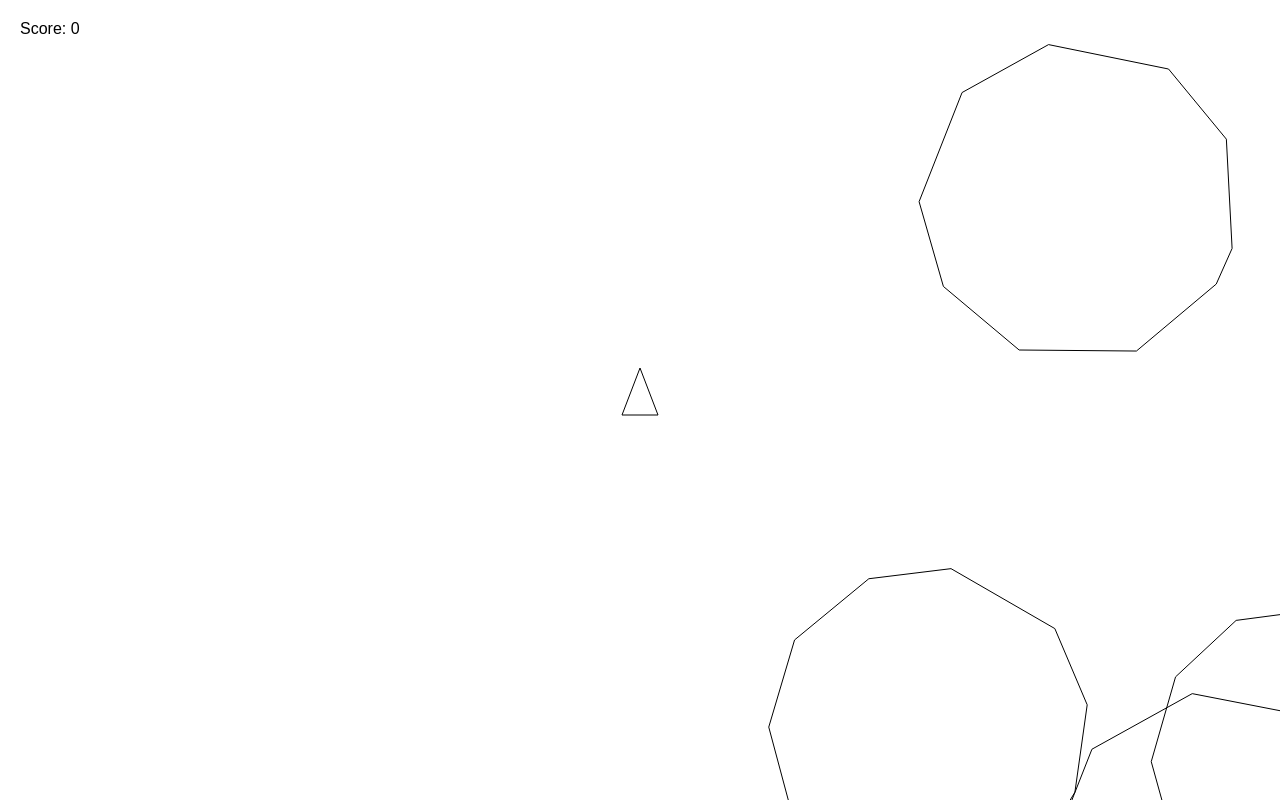
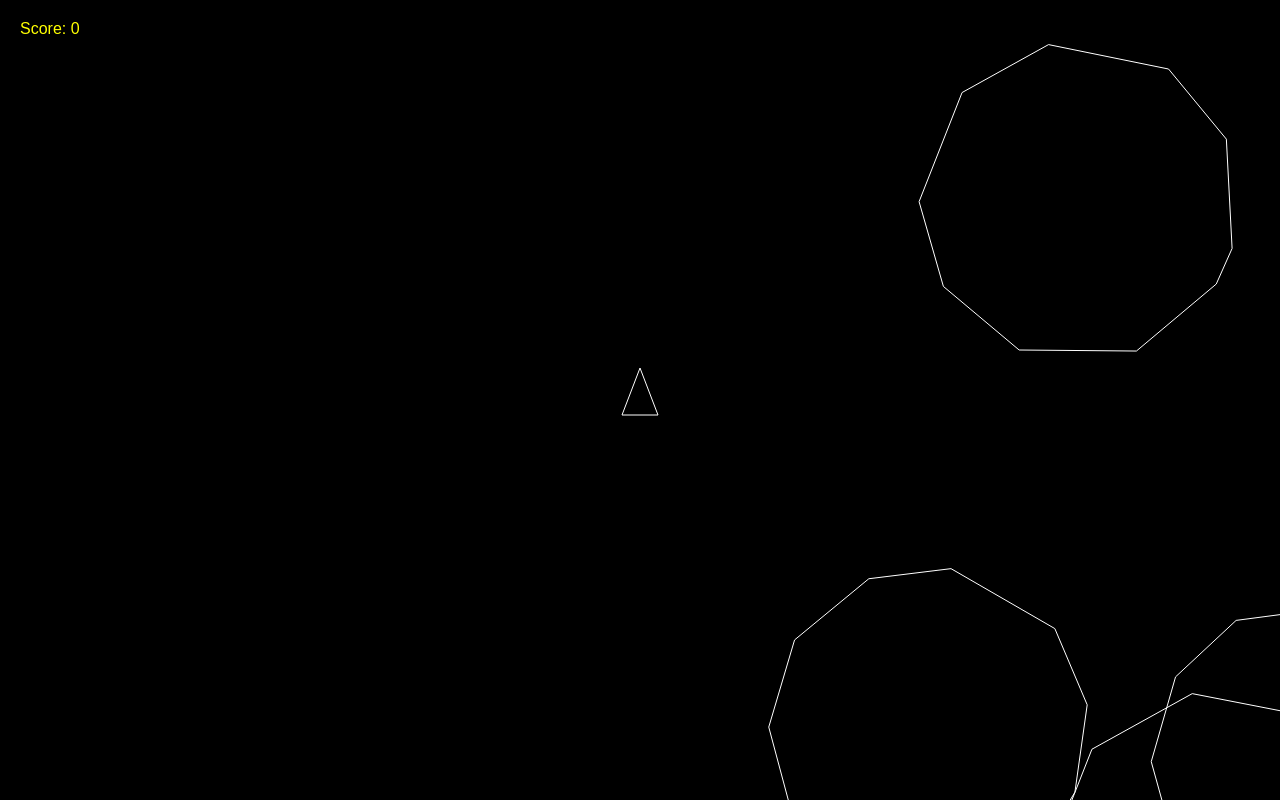
Before and after one commit to mariuszgit/ts-task-list, a plain HTML site: page index.html in a window 1280 px wide. Drawn offline with Linux system fonts and the light colour scheme.

Commit message:
added colors

```diff
--- a/Bullet.js
+++ b/Bullet.js
@@ -58,7 +58,8 @@ Bullet.draw = function() {
             Game.ctx.beginPath();
             Game.ctx.arc(Bullet.all[b].x, Bullet.all[b].y, 3, 0,Math.PI/180*360);
             Game.ctx.closePath();
-            Game.ctx.fill ();
+            Game.ctx.fillStyle="yellow";
+            Game.ctx.fill();
             //
 
 
--- a/Dot.js
+++ b/Dot.js
@@ -15,6 +15,7 @@ Dot.prototype.draw = function() {
     this.x += this.modX;
     this.y += this.modY;
     this.d++;
+    Game.ctx.fillStyle="yellow";
     Game.ctx.fillRect(this.x,this.y, 3, 3);
     if(this.d>Dot.max_d) {
         delete Dot.all[this.id];
--- a/index.js
+++ b/index.js
@@ -76,8 +76,8 @@ Game = {
         Game.hit_canvas.width = VAR.W;
         Game.hit_canvas.height = VAR.H;
         //
-        Game.ctx.fillStyle = 'black';
-        Game.ctx.strokeStyle = 'black';
+        Game.ctx.fillStyle = 'white';
+        Game.ctx.strokeStyle = 'white';
         Game.ctx.lineWidth = 1;
         Game.ctx.lineJoin = 'round';
         Game.hit_ctx.fillStyle = 'red';
@@ -88,6 +88,8 @@ Game = {
         if (time-VAR.lastTime>=1000/VAR.fps) {
             VAR.lastTime = time;
             Game.ctx.clearRect(0,0,VAR.W, VAR.H);
+            Game.ctx.fillStyle = 'black';
+            Game.ctx.fillRect(0,0,VAR.W, VAR.H);
             Game.hit_ctx.clearRect(0,0,VAR.W, VAR.H);
 
             Rock.draw();
--- a/style.css
+++ b/style.css
@@ -1,6 +1,7 @@
 body {
     margin: 0; padding: 0;
     font-family: Poppins, sans-serif;
+    color: yellow;
 }
 
 canvas {
```
